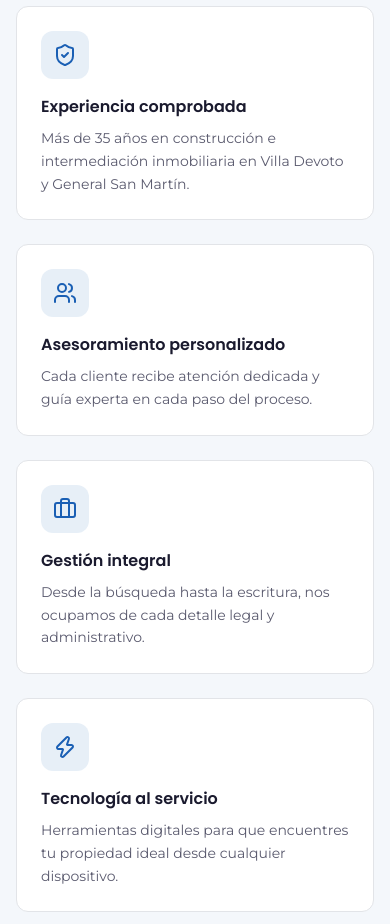
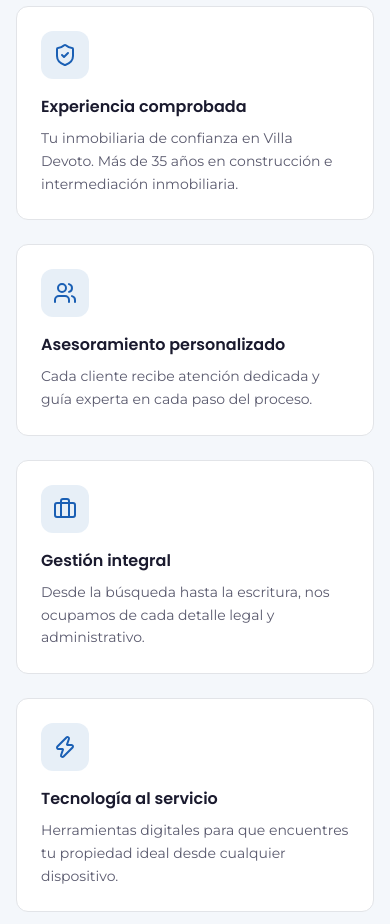
Before and after one commit to ColoniaCloud/DamatoPropiedades, a Next.js app: page / in a window 390 px wide. Shown: the part 2120-3044 px from the top of the page. Built offline with nearby package versions, Linux system fonts and the light colour scheme; no server answers.

Commit message:
fix: unificar slogan a 'Tu inmobiliaria de confianza en Villa Devoto'

```diff
--- a/app/alquiler-temporario/page.tsx
+++ b/app/alquiler-temporario/page.tsx
@@ -4,9 +4,9 @@ import PropertyGrid from "@/components/property/PropertyGrid";
 import { searchProperties } from "@/lib/tokko";
 
 export const metadata: Metadata = {
-  title: "Alquiler Temporario en Villa Devoto y General San Martín | D'Amato Propiedades",
+  title: "Alquiler Temporario en Villa Devoto | D'Amato Propiedades",
   description:
-    "Propiedades en alquiler temporario en Villa Devoto y General San Martín. Departamentos, casas y PH disponibles por temporada.",
+    "Propiedades en alquiler temporario en Villa Devoto. Departamentos, casas y PH disponibles por temporada.",
 };
 
 export const revalidate = 300;
--- a/app/alquiler/[tipo]/page.tsx
+++ b/app/alquiler/[tipo]/page.tsx
@@ -23,7 +23,7 @@ export async function generateMetadata({ params }: PageProps): Promise<Metadata>
   if (!propType) return {};
   return {
     title: `${propType.name}s en Alquiler en Buenos Aires | D'Amato Propiedades`,
-    description: `Encontrá ${propType.name.toLowerCase()}s en alquiler en Villa Devoto y General San Martín. Amplio catálogo con todos los detalles y fotos.`,
+    description: `Encontrá ${propType.name.toLowerCase()}s en alquiler en Villa Devoto. Amplio catálogo con todos los detalles y fotos.`,
   };
 }
 
--- a/app/emprendimientos/page.tsx
+++ b/app/emprendimientos/page.tsx
@@ -6,7 +6,7 @@ import DevelopmentCard from "@/components/development/DevelopmentCard";
 export const metadata: Metadata = {
   title: "Emprendimientos | D'Amato Propiedades",
   description:
-    "Conocé nuestros emprendimientos en construcción en Villa Devoto y General San Martín. Invertí desde el pozo con D'Amato Propiedades.",
+    "Conocé nuestros emprendimientos en construcción en Villa Devoto. Invertí desde el pozo con D'Amato Propiedades.",
 };
 
 export const revalidate = 300;
--- a/app/layout.tsx
+++ b/app/layout.tsx
@@ -21,9 +21,9 @@ const poppins = Poppins({
   display: "swap",
 });
 
-const SITE_TITLE = "D'Amato Propiedades — Inmobiliaria en Villa Devoto, CABA";
+const SITE_TITLE = "D'Amato Propiedades — Tu inmobiliaria de confianza en Villa Devoto";
 const SITE_DESCRIPTION =
-  "Más de 35 años asesorando familias en la compra, venta y alquiler de propiedades en Villa Devoto, CABA y General San Martín. D'Amato Propiedades.";
+  "Tu inmobiliaria de confianza en Villa Devoto. Más de 35 años asesorando familias en la compra, venta y alquiler de propiedades. D'Amato Propiedades.";
 const SITE_URL = process.env.NEXT_PUBLIC_SITE_URL || "https://damatopropiedades.com.ar";
 const OG_IMAGE = "/og-image.jpg";
 
--- a/app/nosotros/page.tsx
+++ b/app/nosotros/page.tsx
@@ -4,7 +4,7 @@ import { ShieldCheck, Target, Eye } from "lucide-react";
 export const metadata: Metadata = {
   title: "Nosotros | D'Amato Propiedades",
   description:
-    "Más de 35 años de experiencia en construcción e intermediación inmobiliaria en Villa Devoto, CABA y General San Martín. Conocé nuestra misión, visión y valores.",
+    "Tu inmobiliaria de confianza en Villa Devoto. Más de 35 años de experiencia en construcción e intermediación inmobiliaria. Conocé nuestra misión, visión y valores.",
 };
 
 const VALUES = ["Compromiso", "Integridad", "Profesionalismo"];
@@ -47,9 +47,7 @@ export default function NosotrosPage() {
           <p className="text-lg text-[#1a1a2e] leading-relaxed">
             Con más de 35 años de experiencia en el rubro de la construcción y
             la intermediación en la compra y venta de propiedades en el barrio
-            de <strong className="text-[#1a5fb4]">Villa Devoto, Capital Federal</strong> y
-            en la localidad de{" "}
-            <strong className="text-[#1a5fb4]">General San Martín</strong>, le
+            de <strong className="text-[#1a5fb4]">Villa Devoto</strong>, le
             ofrecemos nuestros servicios de tasaciones, venta, informes y
             asesoramiento sobre inversiones en desarrollos inmobiliarios.
           </p>
--- a/app/page.tsx
+++ b/app/page.tsx
@@ -12,9 +12,9 @@ import PropertiesMapClient from "@/components/home/PropertiesMapClient";
 import { getProperties, getFeaturedProperties, getDevelopments } from "@/lib/tokko";
 
 export const metadata: Metadata = {
-  title: "D'Amato Propiedades — Inmobiliaria en Villa Devoto y General San Martín",
+  title: "D'Amato Propiedades — Tu inmobiliaria de confianza en Villa Devoto",
   description:
-    "Más de 35 años asesorando familias en la compra, venta y alquiler de propiedades en Villa Devoto, CABA y General San Martín. Tasaciones, venta e inversiones inmobiliarias.",
+    "Tu inmobiliaria de confianza en Villa Devoto. Más de 35 años asesorando familias en la compra, venta y alquiler de propiedades. Tasaciones, venta e inversiones inmobiliarias.",
 };
 
 export const revalidate = 300;
--- a/app/propiedades/page.tsx
+++ b/app/propiedades/page.tsx
@@ -8,9 +8,9 @@ import { searchProperties } from "@/lib/tokko";
 import { PROPERTY_TYPES, OPERATION_TYPES } from "@/lib/constants";
 
 export const metadata: Metadata = {
-  title: "Propiedades en Venta y Alquiler — Villa Devoto y General San Martín",
+  title: "Propiedades en Venta y Alquiler — Villa Devoto",
   description:
-    "Buscá propiedades en venta y alquiler en Villa Devoto, CABA y General San Martín. Filtrá por tipo, precio y ambientes.",
+    "Buscá propiedades en venta y alquiler en Villa Devoto. Filtrá por tipo, precio y ambientes.",
 };
 
 export const revalidate = 300;
--- a/app/venta/[tipo]/page.tsx
+++ b/app/venta/[tipo]/page.tsx
@@ -23,7 +23,7 @@ export async function generateMetadata({ params }: PageProps): Promise<Metadata>
   if (!propType) return {};
   return {
     title: `${propType.name}s en Venta en Buenos Aires | D'Amato Propiedades`,
-    description: `Encontrá ${propType.name.toLowerCase()}s en venta en Villa Devoto y General San Martín. Amplio catálogo con todos los detalles y fotos.`,
+    description: `Encontrá ${propType.name.toLowerCase()}s en venta en Villa Devoto. Amplio catálogo con todos los detalles y fotos.`,
   };
 }
 
--- a/components/home/WhyUs.tsx
+++ b/components/home/WhyUs.tsx
@@ -6,7 +6,7 @@ const FEATURES = [
     icon: ShieldCheck,
     title: "Experiencia comprobada",
     description:
-      "Más de 35 años en construcción e intermediación inmobiliaria en Villa Devoto y General San Martín.",
+      "Tu inmobiliaria de confianza en Villa Devoto. Más de 35 años en construcción e intermediación inmobiliaria.",
   },
   {
     icon: Users,
```
